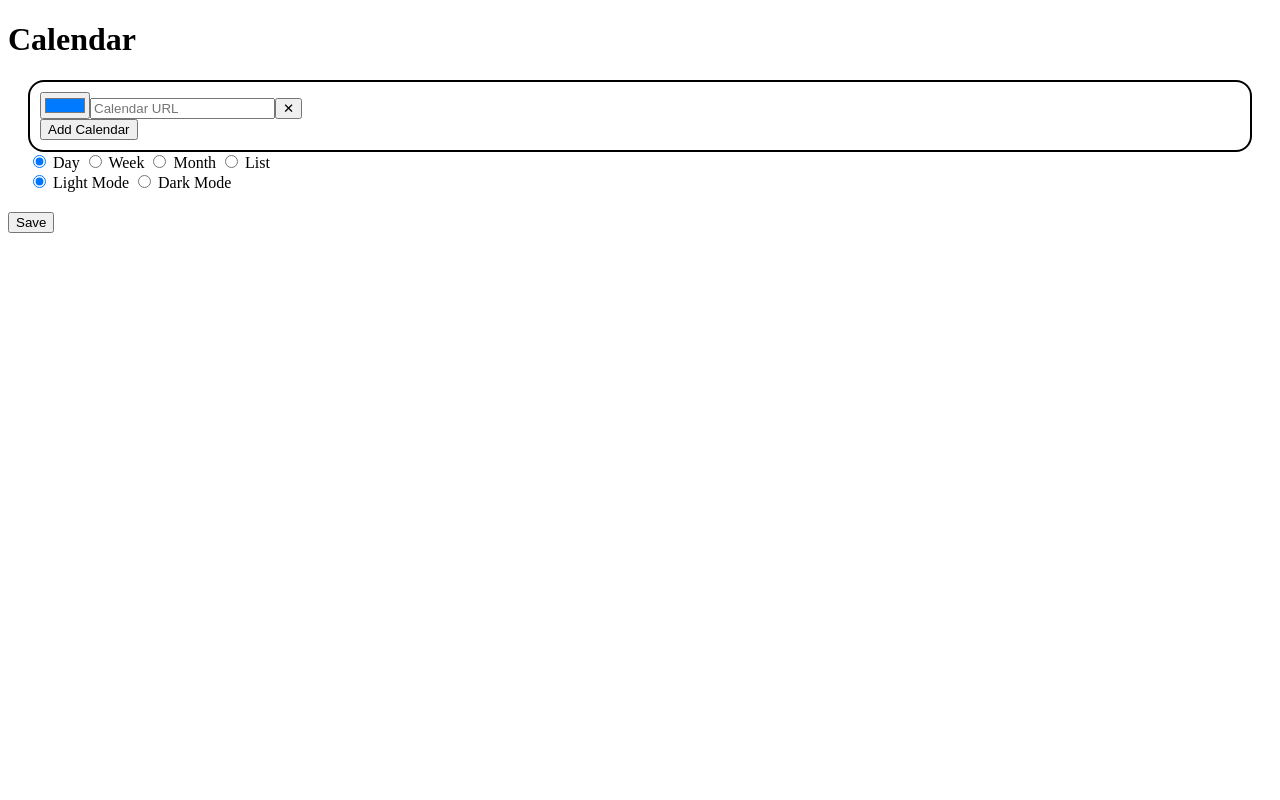
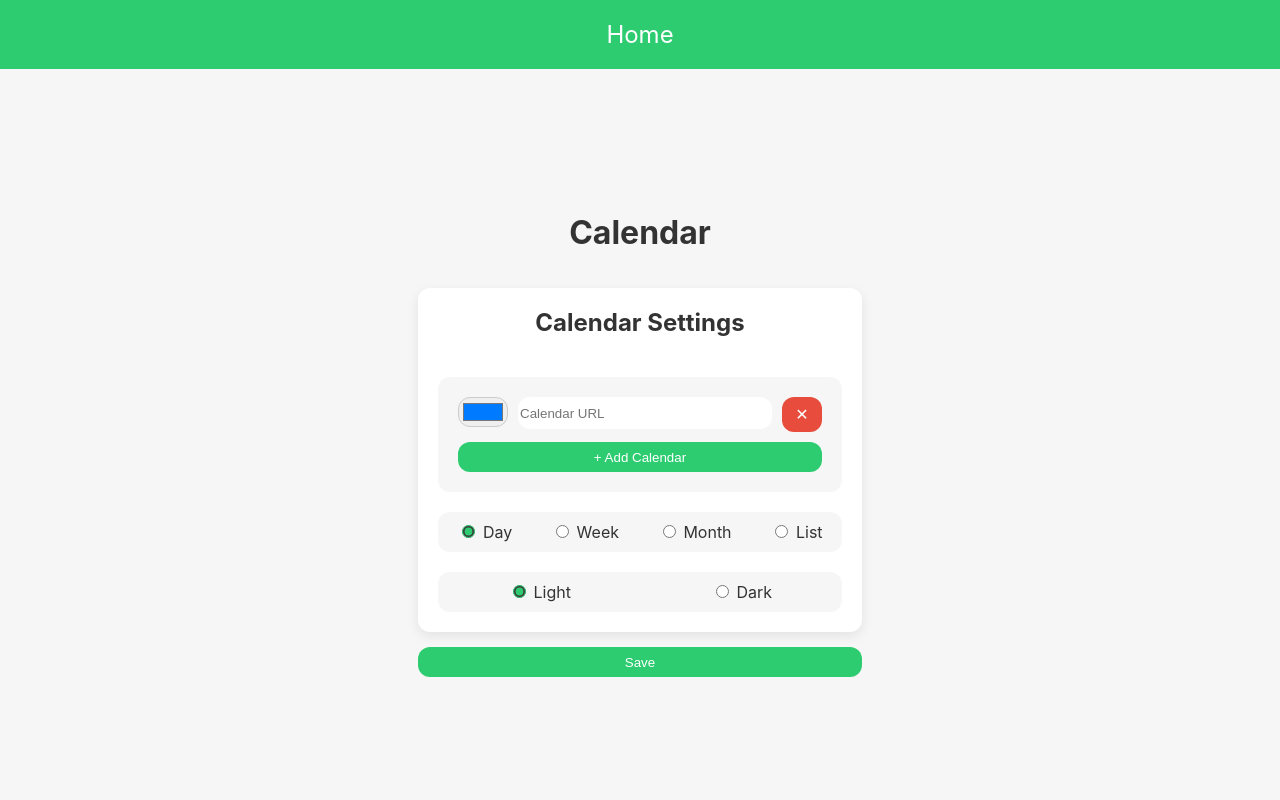
Before and after one commit to owenloker15/PaperPi, a Flask app: page /plugin/calendar in a window 1280 px wide. Run offline with Flask 3, Linux system fonts and the light colour scheme; parts of the project's set-up code (start-up, migrations or seed data) failed here and were passed over.

Commit message:
Update calendar look

```diff
--- a/src/plugins/calendar/settings/settings.html
+++ b/src/plugins/calendar/settings/settings.html
@@ -1,30 +1,23 @@
 <div class="calendar-settings-container">
+  <h2>Calendar Settings</h2>
   <div id="calendar-list-container">
     <div id="calendars-list"></div>
-    <button id="add-calendar-btn" onclick="addCalendarInput()">Add Calendar</button>
+    <button id="add-calendar-btn" onclick="addCalendarInput()">+ Add Calendar</button>
   </div>
+
   <div class="calendar-layout">
-    <input type="radio" name="layout" id="day" value="timeGridDay" required checked>
-    <label for="day">Day</label>
+    <label><input type="radio" name="layout" id="day" value="timeGridDay" checked> Day</label>
+    <label><input type="radio" name="layout" id="week" value="timeGridWeek"> Week</label>
+    <label><input type="radio" name="layout" id="month" value="dayGridMonth"> Month</label>
+    <label><input type="radio" name="layout" id="list" value="listMonth"> List</label>
+  </div>
 
-    <input type="radio" name="layout" id="week" value="timeGridWeek">
-    <label for="week">Week</label>
-
-    <input type="radio" name="layout" id="month" value="dayGridMonth">
-    <label for="month">Month</label>
-
-    <input type="radio" name="layout" id="list" value="listMonth">
-    <label for="list">List</label>
-  </div>
-  <div id="theme">
-    <input type="radio" name="theme" id="light" value="light" required checked>
-    <label for="light">Light Mode</label>
-
-    <input type="radio" name="theme" id="dark" value="dark">
-    <label for="dark">Dark Mode</label>
-
+  <div class="theme-container">
+    <label><input type="radio" name="theme" id="light" value="light" checked> Light</label>
+    <label><input type="radio" name="theme" id="dark" value="dark"> Dark</label>
   </div>
 </div>
+
 <script>
   function addCalendarInput(url = '', color = '#007BFF') {
     const calendarList = document.getElementById('calendars-list');
@@ -59,6 +52,8 @@
     wrapper.appendChild(urlInput);
     wrapper.appendChild(removeBtn);
 
+    wrapper.classList.add('calendar-entry');
+
     calendarList.appendChild(wrapper);
   }
 
--- a/src/plugins/calendar/settings/style.css
+++ b/src/plugins/calendar/settings/style.css
@@ -1,11 +1,105 @@
+:root {
+    --background-color: #f6f6f6;
+    --secondary-background-color: #ffffff;
+    --accent-color: #2ecc71;
+    --text-color: #333;
+    --border-color: #e0e0e0;
+    --shadow: 0 4px 12px rgba(0, 0, 0, 0.08);
+    --radius: 12px;
+    --transition: all 0.25s ease;
+}
+
 .calendar-settings-container {
     display: flex;
     flex-direction: column;
-    margin: 20px;
+    justify-content: center;
+    align-items: center;
+    background-color: var(--secondary-background-color);
+    padding: 20px;
+    gap: 20px;
+    border-radius: var(--radius);
+    box-shadow: var(--shadow);
+}
+
+.calendar-settings-container>h2:first-of-type {
+    text-align: center;
+    margin-top: 0;
 }
 
 #calendar-list-container {
-    border: 2px solid black;
-    border-radius: 1rem;
-    padding: 10px;
+    display: flex;
+    flex-direction: column;
+    border-radius: var(--radius);
+    background-color: var(--background-color);
+    padding: 20px;
+    gap: 10px;
 }
+
+#calendars-list {
+    display: flex;
+    flex-direction: column;
+    gap: 15px;
+}
+
+.calendar-entry {
+    display: flex;
+    flex-direction: row;
+    justify-content: space-between;
+    gap: 10px;
+}
+
+.color-picker {
+    border: 1px solid #ccc;
+    border-radius: var(--radius);
+    width: 50px;
+    height: 30px;
+    transition: var(--transition);
+}
+
+.color-picker:hover {
+    transform: scale(1.03);
+}
+
+.calendar-url {
+    width: 250px;
+    height: 30px;
+    border-radius: var(--radius);
+    border: none;
+    transition: var(--transition);
+}
+
+.calendar-url:hover {
+    transform: scale(1.05);
+}
+
+.remove-btn {
+    background-color: #e74c3c;
+    border: none;
+    width: 40px;
+    height: 35px;
+    font-size: 1.0rem;
+    color: #ffffff;
+    border-radius: var(--radius);
+    transition: var(--transition);
+}
+
+.remove-btn:hover {
+    background-color: #c0392b;
+    transform: scale(1.05);
+}
+
+.calendar-layout,
+.theme-container {
+    display: flex;
+    flex-direction: row;
+    align-items: center;
+    justify-content: space-around;
+    background-color: var(--background-color);
+    border-radius: var(--radius);
+    width: 100%;
+    padding: 10px 0px;
+}
+
+#save-btn {
+    width: 100%;
+}
--- /dev/null
+++ b/src/static/style/plugin.css
@@ -0,0 +1,68 @@
+:root {
+    --background-color: #f6f6f6;
+    --secondary-background-color: #ffffff;
+    --accent-color: #2ecc71;
+    --text-color: #333;
+    --border-color: #e0e0e0;
+    --shadow: 0 4px 12px rgba(0, 0, 0, 0.08);
+    --radius: 12px;
+    --transition: all 0.25s ease;
+}
+
+body {
+    margin: 0;
+    padding: 0;
+    font-family: "Inter", "Segoe UI", sans-serif;
+    background-color: var(--background-color);
+    display: flex;
+    flex-direction: column;
+    justify-content: center;
+    align-items: center;
+    min-height: 100vh;
+    color: var(--text-color);
+}
+
+header {
+    flex-shrink: 0;
+    background-color: var(--accent-color);
+    width: 100%;
+    text-align: center;
+    padding: 20px 0;
+}
+
+header a {
+    color: var(--secondary-background-color);
+    text-decoration: none;
+    font-size: 1.5rem;
+}
+
+main {
+    flex-grow: 1;
+    display: flex;
+    flex-direction: column;
+    justify-content: center;
+    align-items: center;
+    gap: 15px;
+}
+
+button {
+    background-color: var(--accent-color);
+    border-radius: var(--radius);
+    height: 30px;
+    color: #fff;
+    border: none;
+    transition: var(--transition);
+}
+
+button:hover {
+    background-color: #27ae60;
+    transform: scale(1.03);
+}
+
+input[type='radio'] {
+    accent-color: var(--accent-color);
+}
+
+main>h1:first-of-type {
+    text-align: center;
+}
--- a/src/templates/plugin.html
+++ b/src/templates/plugin.html
@@ -6,11 +6,12 @@
     <meta name="viewport" content="width=device-width, initial-scale=1.0">
     <title>Document</title>
     <link rel="stylesheet" href="{{ url_for('plugin.plugin_css', plugin_id=plugin.id) }}">
+    <link rel="stylesheet" href="{{ url_for('static', filename='style/plugin.css') }}">
 </head>
 
 <body>
     <header>
-
+        <a href="{{ url_for('main.index') }}">Home</a>
     </header>
     <main>
         <h1>{{plugin.name}}</h1>
```
Also changed, not shown: src/utils/render_utils.py (+5 -5 lines).
